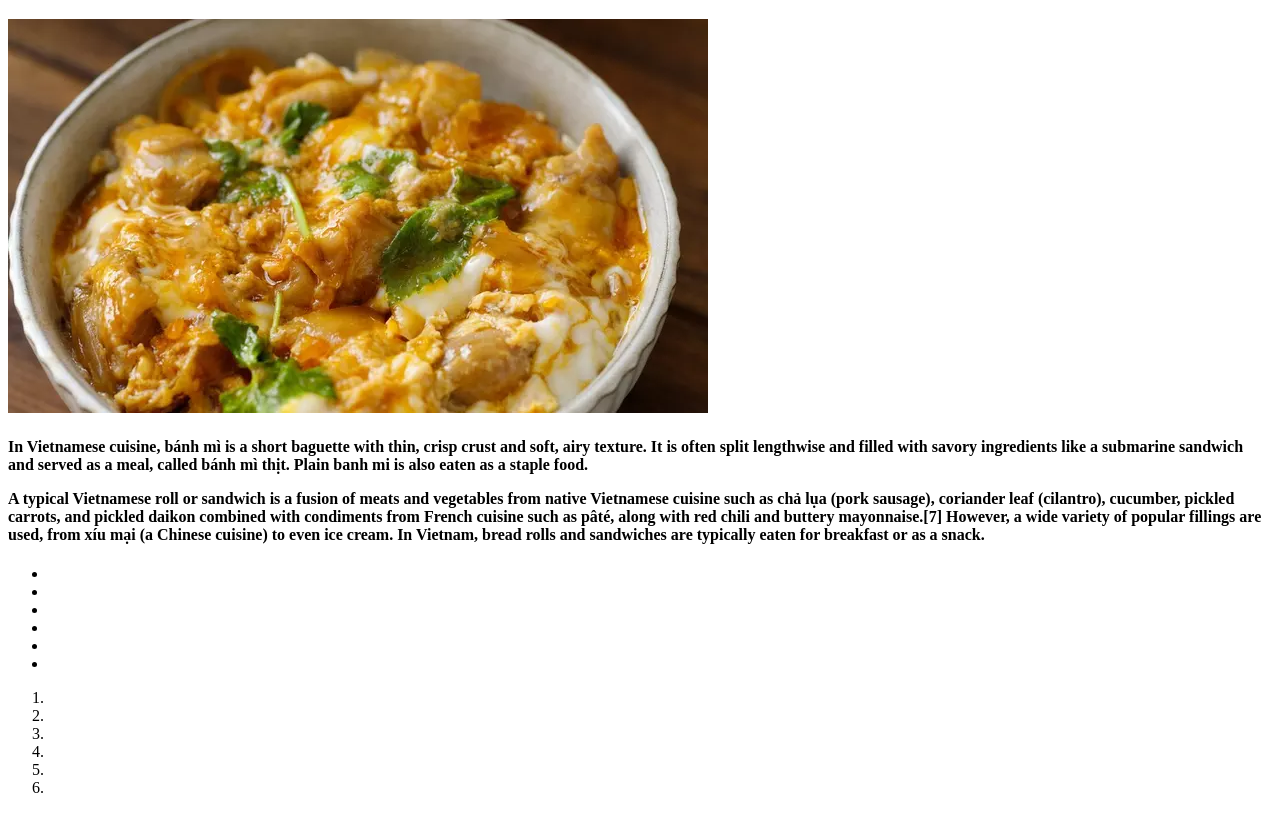
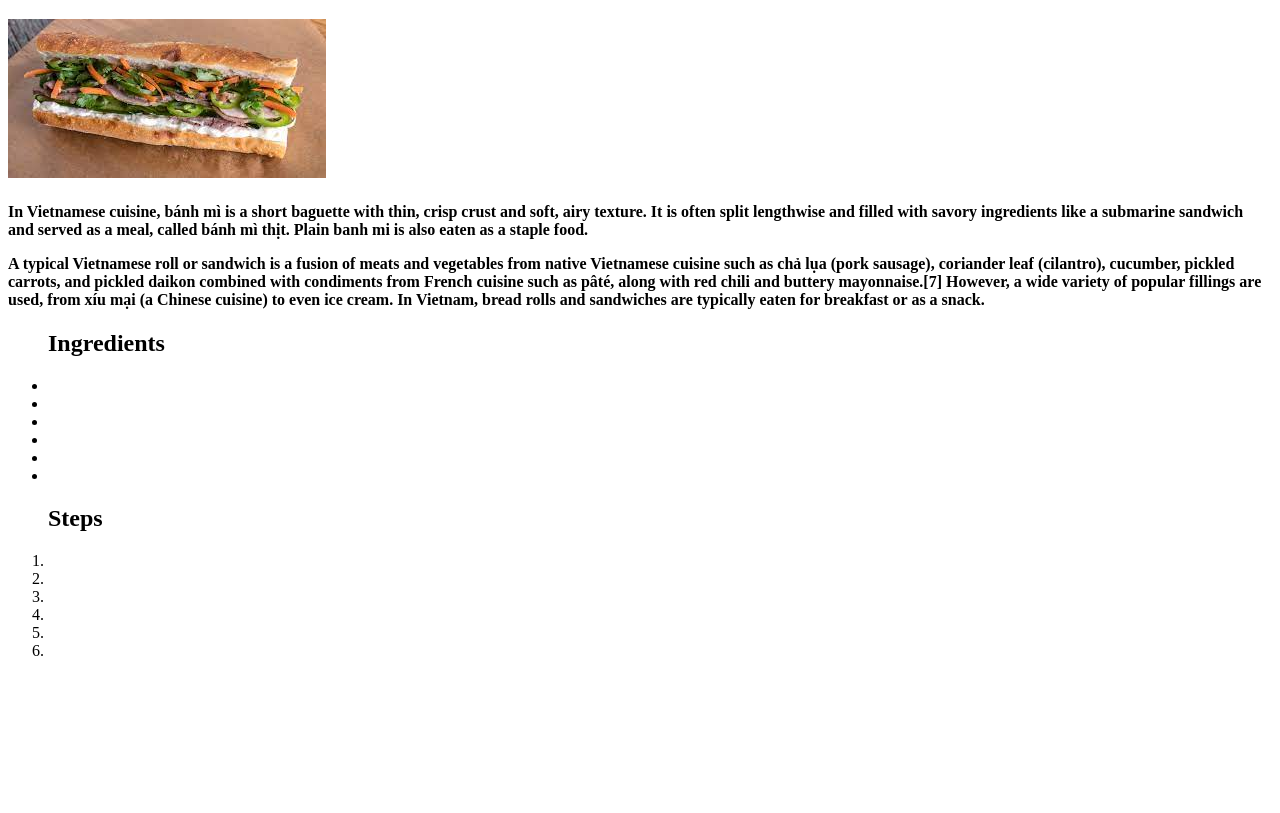
Before and after one commit to Pigg-eh/odin-recipes, a plain HTML site: page recipes/bahn-mi.html in a window 1280 px wide. Shown: the part 61-874 px from the top of the page. After the commit the page ends 800 px from the top, so only its background shows below. Drawn offline with Linux system fonts and the light colour scheme.

Commit message:
Add proper img for bahn-mi and bibimbap page

```diff
--- a/recipes/bahn-mi.html
+++ b/recipes/bahn-mi.html
@@ -6,13 +6,14 @@
 </head>
 <body>
     <h1>Bahn Mi</h1>
-    <img src="../img/oyakodon.webp" alt="Chicken Oyakodon">
+    <img src="../img/bahn-mi.jpeg" alt="Bahn-Mi">
     <h4>
         <p>In Vietnamese cuisine, bánh mì is a short baguette with thin, crisp crust and soft, airy texture. It is often split lengthwise and filled with savory ingredients like a submarine sandwich and served as a meal, called bánh mì thịt. Plain banh mi is also eaten as a staple food.</p>
         <p>A typical Vietnamese roll or sandwich is a fusion of meats and vegetables from native Vietnamese cuisine such as chả lụa (pork sausage), coriander leaf (cilantro), cucumber, pickled carrots, and pickled daikon combined with condiments from French cuisine such as pâté, along with red chili and buttery mayonnaise.[7] However, a wide variety of popular fillings are used, from xíu mại (a Chinese cuisine) to even ice cream. In Vietnam, bread rolls and sandwiches are typically eaten for breakfast or as a snack.</p>
     </h4>
 
 <ul>
+    <h2>Ingredients</h2>
     <li></li>
     <li></li>
     <li></li>
@@ -22,6 +23,7 @@
 </ul>
 
 <ol>
+    <h2>Steps</h2>
     <li></li>
     <li></li>
     <li></li>
```
Also changed, not shown: recipes/bibimbap.html (+1 -1 lines), img/bahn-mi.jpeg (added), img/bbbap.jpg (added), img/sunset.jpg (deleted).
